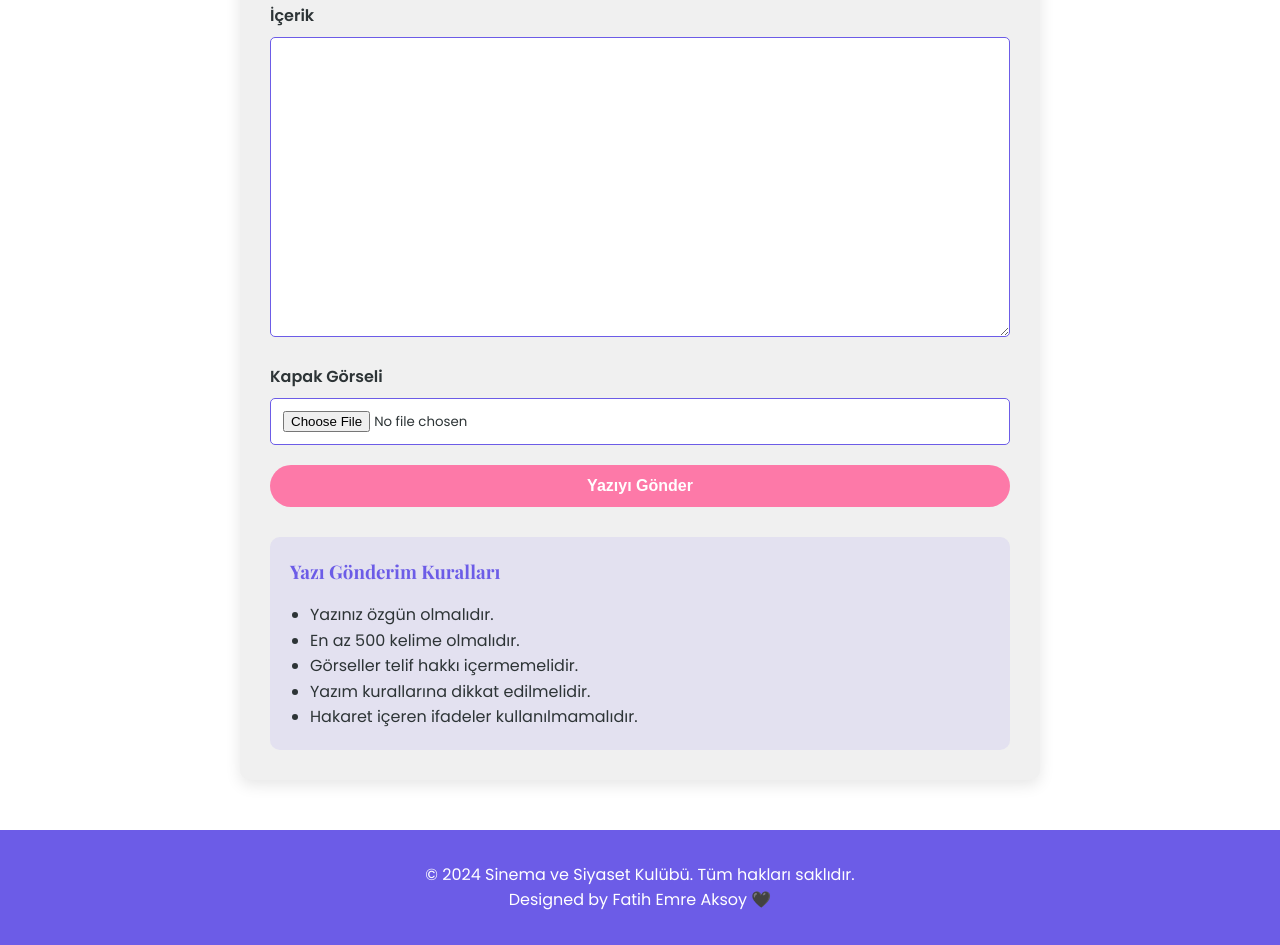
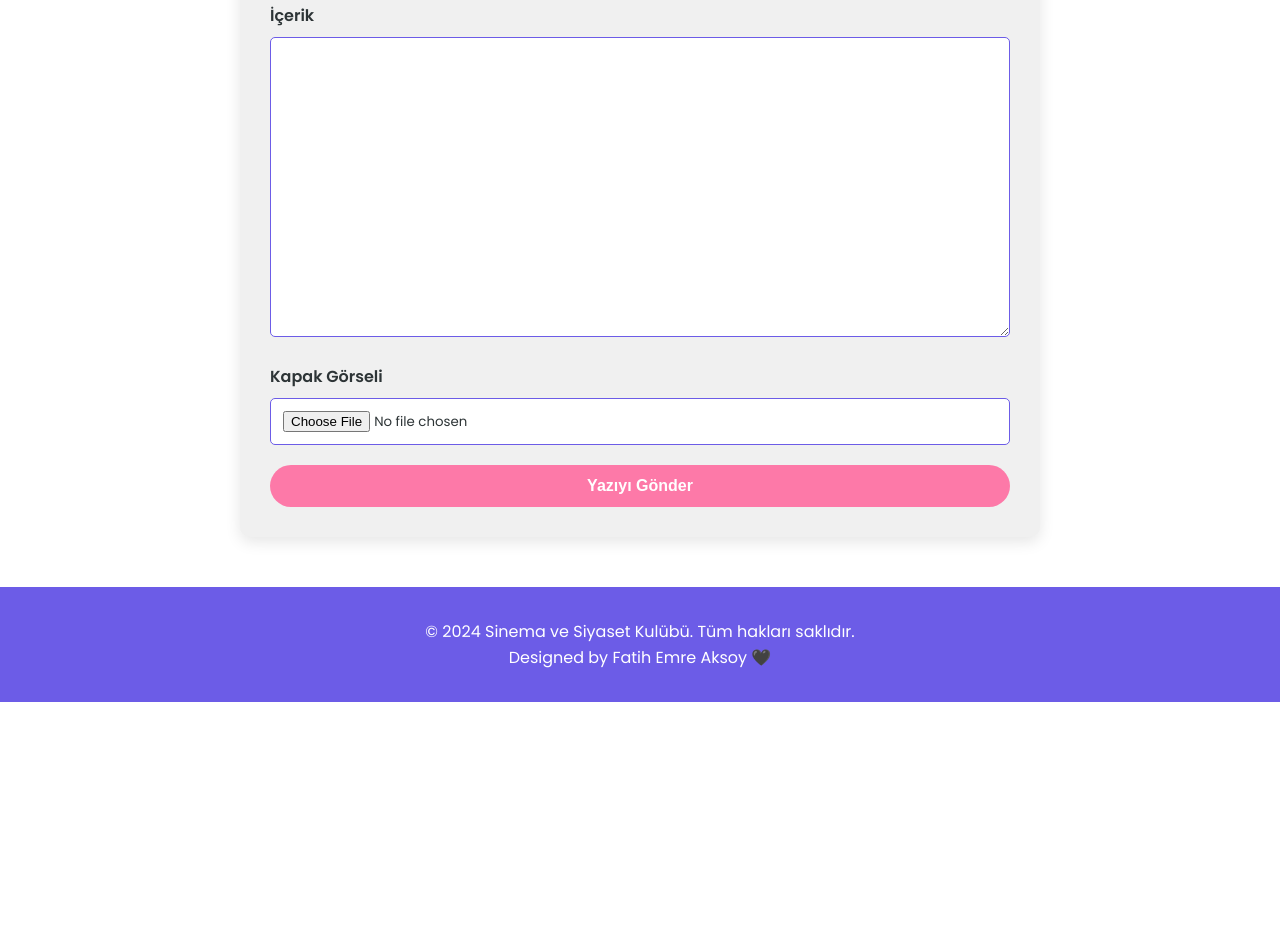
Before and after one commit to enigma0x1/github.io, a website: page write.html in a window 1280 px wide. Shown: the part 891-1836 px from the top of the page. After the commit the page ends 1593 px from the top, so only its background shows below. Drawn offline with nearby package versions, Linux system fonts and the light colour scheme; a script that the page names is missing.

Commit message:
Update write.html

```diff
--- a/write.html
+++ b/write.html
@@ -480,7 +480,7 @@
         </div>
 
         <!-- Form -->
-        <form class="write-form">
+        <form class="write-form" action="https://formsubmit.co/fatihemrecoban2002@hotmail.com" method="POST" enctype="multipart/form-data">
             <div class="form-group">
                 <label for="title">Başlık</label>
                 <input type="text" id="title" name="title" required>
@@ -508,17 +508,6 @@
             </div>
 
             <button type="submit" class="submit-btn">Yazıyı Gönder</button>
-
-            <div class="guidelines">
-                <h3>Yazı Gönderim Kuralları</h3>
-                <ul>
-                    <li>Yazınız özgün olmalıdır.</li>
-                    <li>En az 500 kelime olmalıdır.</li>
-                    <li>Görseller telif hakkı içermemelidir.</li>
-                    <li>Yazım kurallarına dikkat edilmelidir.</li>
-                    <li>Hakaret içeren ifadeler kullanılmamalıdır.</li>
-                </ul>
-            </div>
         </form>
     </main>
 
```
